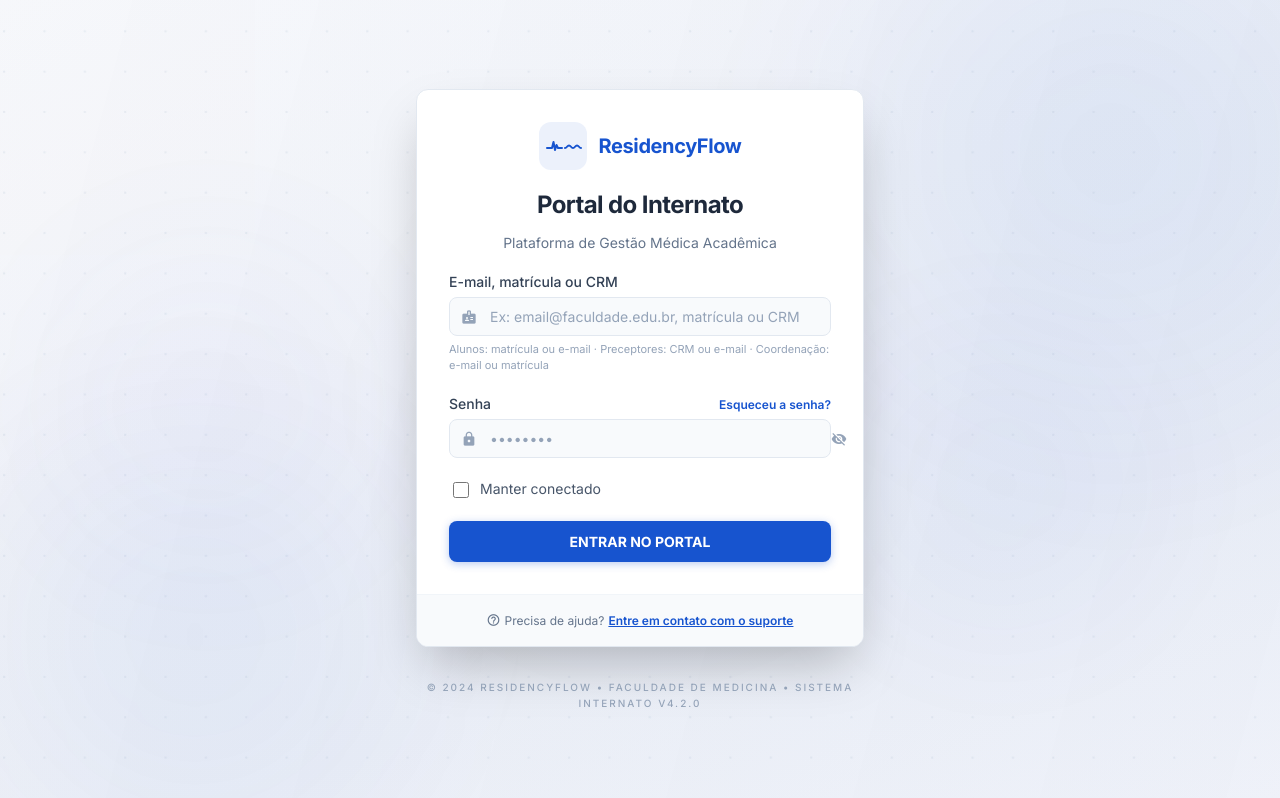
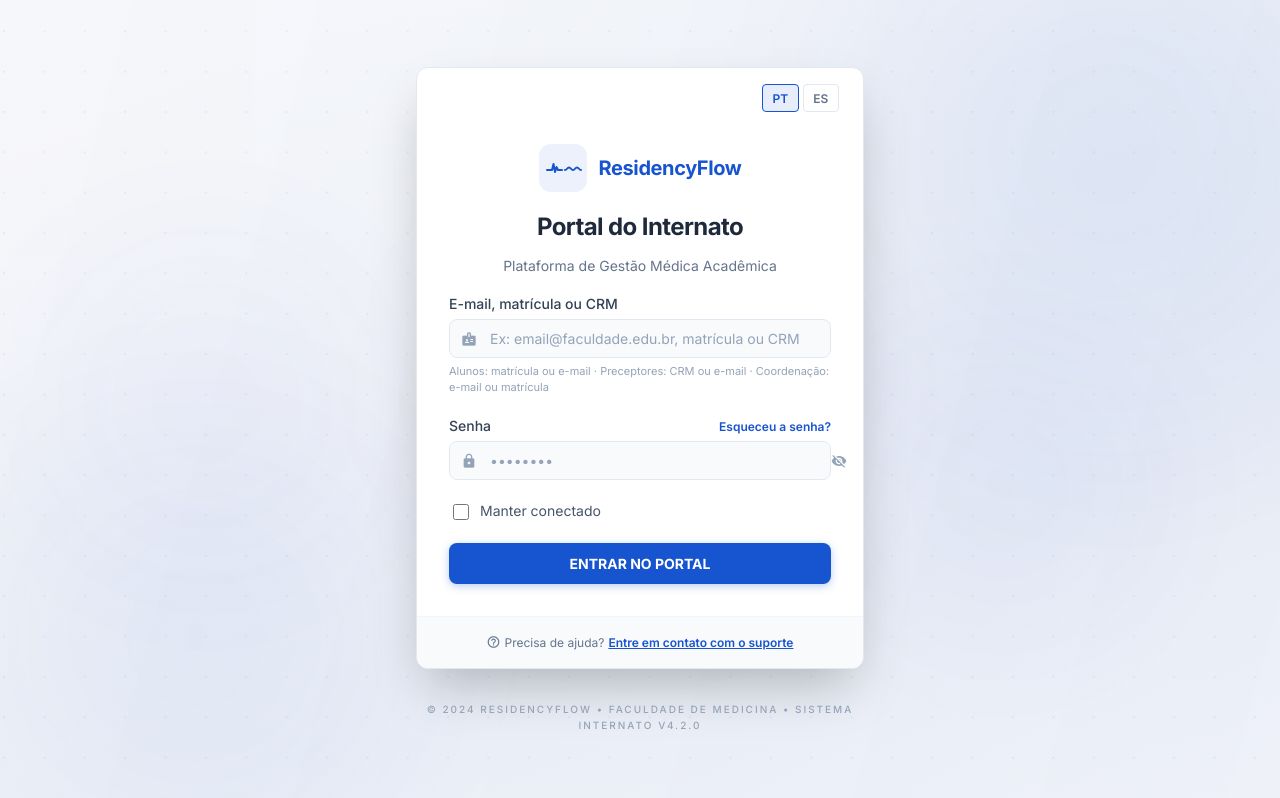
Before and after one commit to natanaeljunior/axono, a React (Vite) app: page / in a window 1280 px wide. Built offline with nearby package versions, Linux system fonts and the light colour scheme.

Commit message:
Implementar feature de tradução

```diff
--- a/package.json
+++ b/package.json
@@ -9,8 +9,10 @@
     "preview": "vite preview"
   },
   "dependencies": {
+    "i18next": "^25.8.7",
     "react": "^18.3.1",
-    "react-dom": "^18.3.1"
+    "react-dom": "^18.3.1",
+    "react-i18next": "^16.5.4"
   },
   "devDependencies": {
     "@vitejs/plugin-react": "^4.3.4",
--- /dev/null
+++ b/src/components/LanguageSwitcher.css
@@ -0,0 +1,29 @@
+.language-switcher {
+  display: flex;
+  gap: 0.25rem;
+}
+
+.language-switcher-btn {
+  padding: 0.35rem 0.6rem;
+  font-size: 0.75rem;
+  font-weight: 600;
+  font-family: var(--font-display);
+  color: #64748b;
+  background: transparent;
+  border: 1px solid #e2e8f0;
+  border-radius: 0.25rem;
+  cursor: pointer;
+  transition: color 0.2s, background 0.2s, border-color 0.2s;
+}
+
+.language-switcher-btn:hover {
+  color: #1754cf;
+  border-color: #1754cf;
+  background: rgba(23, 84, 207, 0.06);
+}
+
+.language-switcher-btn.active {
+  color: #1754cf;
+  background: rgba(23, 84, 207, 0.1);
+  border-color: #1754cf;
+}
--- /dev/null
+++ b/src/components/LanguageSwitcher.jsx
@@ -0,0 +1,32 @@
+import { useTranslation } from 'react-i18next'
+import './LanguageSwitcher.css'
+
+const LANGUAGES = [
+  { code: 'pt-BR', label: 'PT' },
+  { code: 'es', label: 'ES' },
+]
+
+export default function LanguageSwitcher() {
+  const { i18n } = useTranslation()
+
+  function handleChange(lng) {
+    i18n.changeLanguage(lng)
+    localStorage.setItem('residencyflow-lang', lng)
+  }
+
+  return (
+    <div className="language-switcher" role="group" aria-label="Idioma">
+      {LANGUAGES.map(({ code, label }) => (
+        <button
+          key={code}
+          type="button"
+          className={`language-switcher-btn ${i18n.language === code ? 'active' : ''}`}
+          onClick={() => handleChange(code)}
+          aria-pressed={i18n.language === code}
+        >
+          {label}
+        </button>
+      ))}
+    </div>
+  )
+}
--- /dev/null
+++ b/src/i18n.js
@@ -0,0 +1,24 @@
+import i18n from 'i18next'
+import { initReactI18next } from 'react-i18next'
+import ptBR from './locales/pt-BR.json'
+import es from './locales/es.json'
+
+const resources = {
+  'pt-BR': { translation: ptBR },
+  es: { translation: es },
+}
+
+const savedLanguage = localStorage.getItem('residencyflow-lang') || 'pt-BR'
+
+i18n
+  .use(initReactI18next)
+  .init({
+    resources,
+    lng: savedLanguage,
+    fallbackLng: 'pt-BR',
+    interpolation: {
+      escapeValue: false,
+    },
+  })
+
+export default i18n
--- /dev/null
+++ b/src/locales/es.json
@@ -0,0 +1,38 @@
+{
+  "common": {
+    "brandName": "ResidencyFlow",
+    "meta": "© 2024 ResidencyFlow • Facultad de Medicina • Sistema de Residencia v4.2.0",
+    "contactSupport": "Contacte con soporte",
+    "language": "Idioma"
+  },
+  "login": {
+    "title": "Portal de la Residencia",
+    "subtitle": "Plataforma de Gestión Médica Académica",
+    "identifierLabel": "Correo, matrícula o CRM",
+    "identifierPlaceholder": "Ej: correo@facultad.edu, matrícula o CRM",
+    "identifierHint": "Alumnos: matrícula o correo · Preceptores: CRM o correo · Coordinación: correo o matrícula",
+    "passwordLabel": "Contraseña",
+    "forgotPassword": "¿Olvidó la contraseña?",
+    "passwordPlaceholder": "••••••••",
+    "showPassword": "Mostrar contraseña",
+    "hidePassword": "Ocultar contraseña",
+    "rememberMe": "Mantener sesión",
+    "submit": "ENTRAR AL PORTAL",
+    "needHelp": "¿Necesita ayuda?"
+  },
+  "forgot": {
+    "title": "Recuperar contraseña",
+    "subtitle": "Ingrese su correo y le enviaremos un enlace para restablecer su contraseña.",
+    "emailLabel": "Correo electrónico",
+    "emailPlaceholder": "correo@facultad.edu",
+    "submit": "Enviar enlace de recuperación",
+    "sending": "Enviando…",
+    "backToLogin": "Volver al inicio de sesión",
+    "rememberedPassword": "¿Recordó la contraseña?",
+    "doLogin": "Iniciar sesión",
+    "successTitle": "Revise su correo",
+    "successMessage": "Si el correo está registrado, recibirá un enlace para restablecer su contraseña.",
+    "sendToAnother": "Enviar a otro correo",
+    "didNotReceive": "¿No lo recibió?"
+  }
+}
--- /dev/null
+++ b/src/locales/pt-BR.json
@@ -0,0 +1,38 @@
+{
+  "common": {
+    "brandName": "ResidencyFlow",
+    "meta": "© 2024 ResidencyFlow • Faculdade de Medicina • Sistema Internato v4.2.0",
+    "contactSupport": "Entre em contato com o suporte",
+    "language": "Idioma"
+  },
+  "login": {
+    "title": "Portal do Internato",
+    "subtitle": "Plataforma de Gestão Médica Acadêmica",
+    "identifierLabel": "E-mail, matrícula ou CRM",
+    "identifierPlaceholder": "Ex: email@faculdade.edu.br, matrícula ou CRM",
+    "identifierHint": "Alunos: matrícula ou e-mail · Preceptores: CRM ou e-mail · Coordenação: e-mail ou matrícula",
+    "passwordLabel": "Senha",
+    "forgotPassword": "Esqueceu a senha?",
+    "passwordPlaceholder": "••••••••",
+    "showPassword": "Mostrar senha",
+    "hidePassword": "Ocultar senha",
+    "rememberMe": "Manter conectado",
+    "submit": "ENTRAR NO PORTAL",
+    "needHelp": "Precisa de ajuda?"
+  },
+  "forgot": {
+    "title": "Recuperar senha",
+    "subtitle": "Informe seu e-mail e enviaremos um link para redefinir sua senha.",
+    "emailLabel": "E-mail",
+    "emailPlaceholder": "nome@faculdade.edu.br",
+    "submit": "Enviar link de recuperação",
+    "sending": "Enviando…",
+    "backToLogin": "Voltar ao login",
+    "rememberedPassword": "Lembrou a senha?",
+    "doLogin": "Fazer login",
+    "successTitle": "Verifique seu e-mail",
+    "successMessage": "Se o endereço estiver cadastrado, você receberá um link para redefinir sua senha.",
+    "sendToAnother": "Enviar para outro e-mail",
+    "didNotReceive": "Não recebeu?"
+  }
+}
--- a/src/main.jsx
+++ b/src/main.jsx
@@ -1,5 +1,6 @@
 import { StrictMode } from 'react'
 import { createRoot } from 'react-dom/client'
+import './i18n'
 import App from './App'
 import './index.css'
 
--- a/src/pages/Login.css
+++ b/src/pages/Login.css
@@ -243,6 +243,13 @@
 
 .login-card:hover {
   box-shadow: 0 28px 56px -14px rgba(0, 0, 0, 0.2);
+}
+
+.login-card-header {
+  display: flex;
+  align-items: center;
+  justify-content: flex-end;
+  padding: 1rem 1.5rem 0;
 }
 
 /* Header do card - entrada animada */
--- a/src/pages/Login.jsx
+++ b/src/pages/Login.jsx
@@ -1,7 +1,10 @@
 import { useState } from 'react'
+import { useTranslation } from 'react-i18next'
+import LanguageSwitcher from '../components/LanguageSwitcher'
 import './Login.css'
 
 export default function Login({ onForgotPassword }) {
+  const { t } = useTranslation()
   const [showPassword, setShowPassword] = useState(false)
   const [rememberMe, setRememberMe] = useState(false)
 
@@ -12,7 +15,6 @@ export default function Login({ onForgotPassword }) {
 
   return (
     <div className="login-page">
-      {/* Background - design system */}
       <div className="login-bg" aria-hidden>
         <div className="login-bg-base" />
         <div className="login-bg-pattern" />
@@ -25,20 +27,22 @@ export default function Login({ onForgotPassword }) {
 
       <main className="login-main">
         <div className="login-card">
-          {/* Brand: logo + wordmark integrados (fonte da marca) */}
+          <div className="login-card-header">
+            <span />
+            <LanguageSwitcher />
+          </div>
           <div className="login-brand">
             <div className="login-brand-lockup">
               <img src="/logo.svg" alt="" className="login-brand-logo" width="48" height="48" />
-              <span className="login-brand-wordmark">ResidencyFlow</span>
+              <span className="login-brand-wordmark">{t('common.brandName')}</span>
             </div>
-            <h1>Portal do Internato</h1>
-            <p>Plataforma de Gestão Médica Acadêmica</p>
+            <h1>{t('login.title')}</h1>
+            <p>{t('login.subtitle')}</p>
           </div>
 
-          {/* Formulário */}
           <form className="login-form" onSubmit={handleSubmit}>
             <div className="login-field">
-              <label htmlFor="identifier">E-mail, matrícula ou CRM</label>
+              <label htmlFor="identifier">{t('login.identifierLabel')}</label>
               <div className="login-input-wrap">
                 <span className="material-icons">badge</span>
                 <input
@@ -46,19 +50,17 @@ export default function Login({ onForgotPassword }) {
                   name="identifier"
                   type="text"
                   className="login-input"
-                  placeholder="Ex: email@faculdade.edu.br, matrícula ou CRM"
+                  placeholder={t('login.identifierPlaceholder')}
                   autoComplete="username"
                 />
               </div>
-              <p className="login-field-hint">
-                Alunos: matrícula ou e-mail · Preceptores: CRM ou e-mail · Coordenação: e-mail ou matrícula
-              </p>
+              <p className="login-field-hint">{t('login.identifierHint')}</p>
             </div>
 
             <div className="login-field">
               <div className="login-field-row">
-                <label htmlFor="password">Senha</label>
-                <a href="#" onClick={(e) => { e.preventDefault(); onForgotPassword?.(); }}>Esqueceu a senha?</a>
+                <label htmlFor="password">{t('login.passwordLabel')}</label>
+                <a href="#" onClick={(e) => { e.preventDefault(); onForgotPassword?.(); }}>{t('login.forgotPassword')}</a>
               </div>
               <div className="login-input-wrap has-toggle">
                 <span className="material-icons">lock</span>
@@ -67,14 +69,14 @@ export default function Login({ onForgotPassword }) {
                   name="password"
                   type={showPassword ? 'text' : 'password'}
                   className="login-input"
-                  placeholder="••••••••"
+                  placeholder={t('login.passwordPlaceholder')}
                   autoComplete="current-password"
                 />
                 <button
                   type="button"
                   className="login-toggle-pwd"
                   onClick={() => setShowPassword((v) => !v)}
-                  aria-label={showPassword ? 'Ocultar senha' : 'Mostrar senha'}
+                  aria-label={showPassword ? t('login.hidePassword') : t('login.showPassword')}
                 >
                   <span className="material-icons">
                     {showPassword ? 'visibility' : 'visibility_off'}
@@ -91,25 +93,25 @@ export default function Login({ onForgotPassword }) {
                 checked={rememberMe}
                 onChange={(e) => setRememberMe(e.target.checked)}
               />
-              <label htmlFor="remember-me">Manter conectado</label>
+              <label htmlFor="remember-me">{t('login.rememberMe')}</label>
             </div>
 
             <button type="submit" className="login-submit">
-              ENTRAR NO PORTAL
+              {t('login.submit')}
             </button>
           </form>
 
           <div className="login-footer">
             <p>
               <span className="material-icons">help_outline</span>
-              Precisa de ajuda?{' '}
-              <a href="#">Entre em contato com o suporte</a>
+              {t('login.needHelp')}{' '}
+              <a href="#">{t('common.contactSupport')}</a>
             </p>
           </div>
         </div>
 
         <div className="login-meta">
-          <p>© 2024 ResidencyFlow • Faculdade de Medicina • Sistema Internato v4.2.0</p>
+          <p>{t('common.meta')}</p>
         </div>
       </main>
     </div>
```
Also changed, not shown: src/pages/ForgotPassword.jsx (+27 -16 lines), 1 other file (tests, documents, lock files or other folders).
